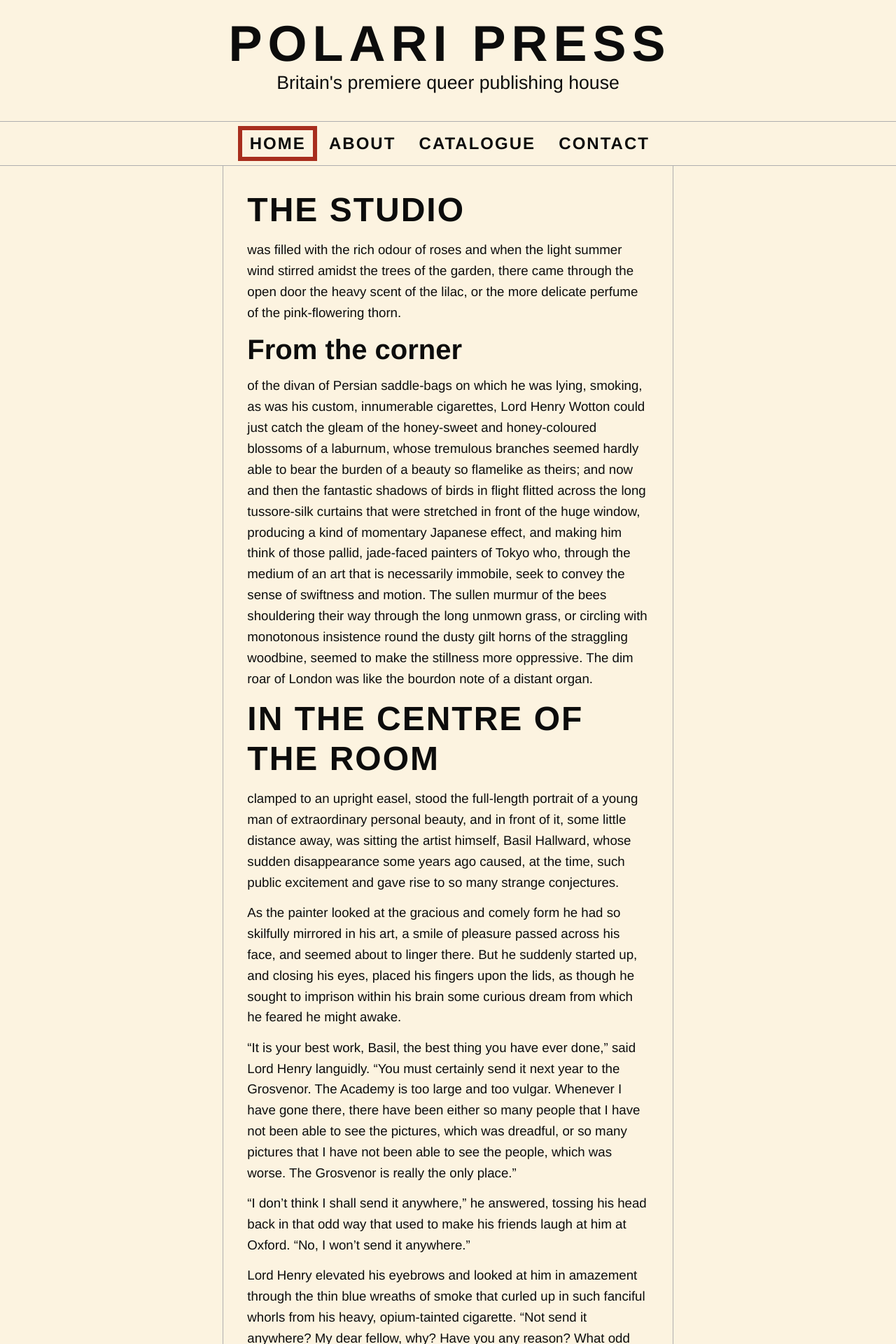
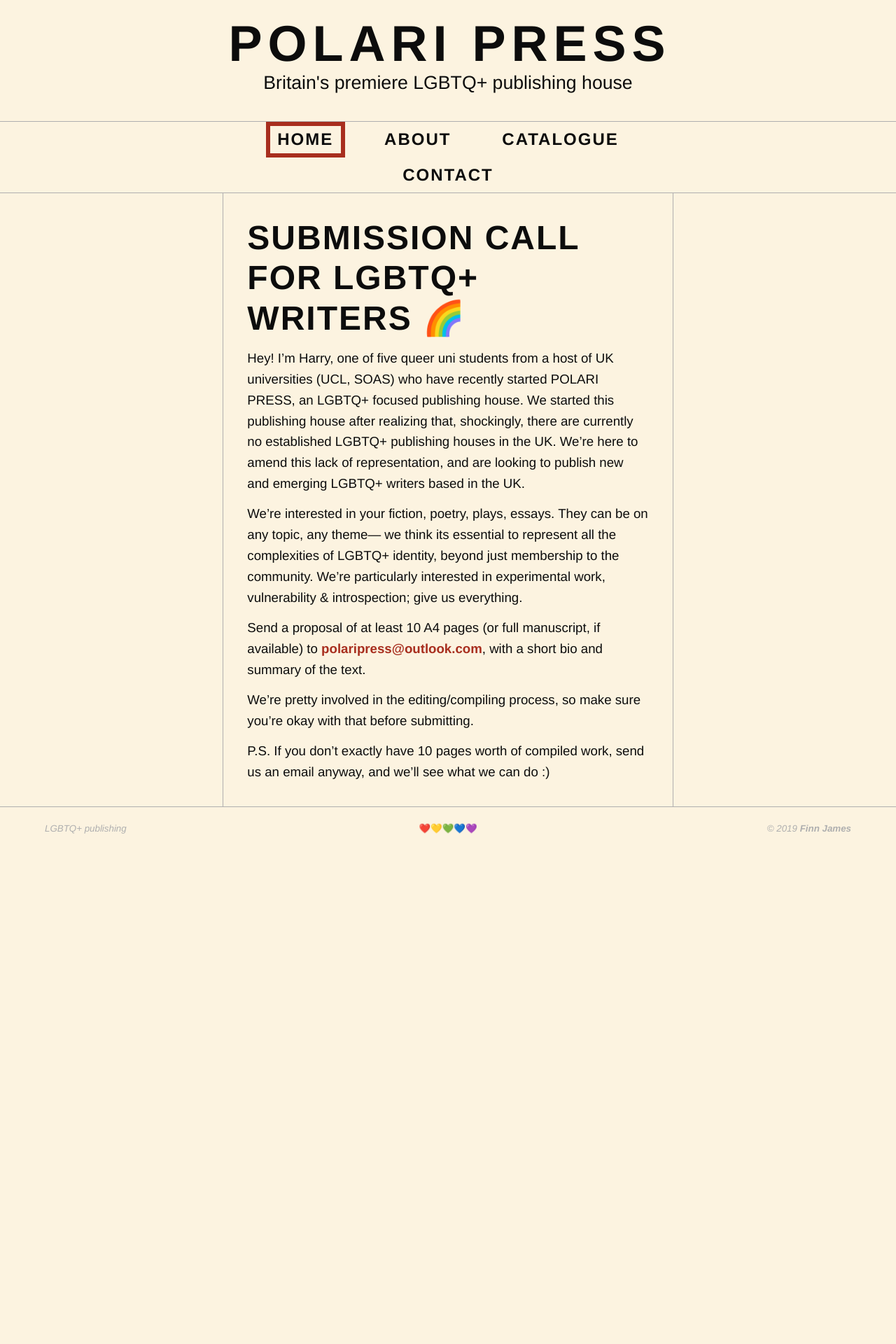
Before and after one commit to finnjames/polari-press, a Jekyll site: the page built from index.md, in a window 1280 px wide. Shown: the top 1920 px of the page at 70% size. Built offline with Jekyll 4.4.1, drawn with Linux system fonts in a browser that asks for light colours; some web fonts are replaced; after the commit the page ends 1215 px from its top, so only the background shows below that; some of the changed text lies outside the part shown.

Commit message:
lgbtq+ lgbtq+ lgbtq+

```diff
--- a/_layouts/base.html
+++ b/_layouts/base.html
@@ -13,7 +13,7 @@
   <link rel="stylesheet" href="https://use.typekit.net/zhp7lkl.css">
 
   <!-- favicon -->
-  <link rel="icon" href="{{ site.baseurl }}/assets/favicon.ico">
+  <!-- <link rel="icon" href="{{ site.baseurl }}/assets/favicon.ico"> -->
   <link rel="apple-touch-icon" sizes="180x180" href="{{ site.baseurl }}/assets/favicon/apple-touch-icon.png">
   <link rel="icon" type="image/png" sizes="32x32" href="{{ site.baseurl }}/assets/favicon/favicon-32x32.png">
   <link rel="icon" type="image/png" sizes="16x16" href="{{ site.baseurl }}/assets/favicon/favicon-16x16.png">
--- a/_layouts/default.html
+++ b/_layouts/default.html
@@ -8,7 +8,7 @@ layout: base
   </div> -->
   <div id="title">
     <a href="{{site.baseurl}}/">Polari Press</a>
-    <span class="center">Britain's premiere queer publishing house</span>
+    <span class="center">Britain's premiere LGBTQ+ publishing house</span>
   </div>
 </header>
 
@@ -30,7 +30,7 @@ layout: base
 
   <footer>
     <div id="footer_bar">
-      <div style="text-align: left">Queer publishing</div>
+      <div style="text-align: left">LGBTQ+ publishing</div>
       <div style="text-align: center; font-style: normal">❤️💛💚💙💜</div>
       <div style="text-align: right">&copy; 2019 <a style="color: inherit" href="https://radiolevity.com">Finn James</a></div>
     </div>
--- a/index.md
+++ b/index.md
@@ -4,31 +4,15 @@ title: Polari Press
 permalink: /
 ---
 
-### The studio
-was filled with the rich odour of roses and when the light summer wind stirred amidst the trees of the garden, there came through the open door the heavy scent of the lilac, or the more delicate perfume of the pink-flowering thorn.
+### SUBMISSION CALL FOR LGBTQ+ WRITERS 🌈
 
-#### From the corner
-of the divan of Persian saddle-bags on which he was lying, smoking, as was his custom, innumerable cigarettes, Lord Henry Wotton could just catch the gleam of the honey-sweet and honey-coloured blossoms of a laburnum, whose tremulous branches seemed hardly able to bear the burden of a beauty so flamelike as theirs; and now and then the fantastic shadows of birds in flight flitted across the long tussore-silk curtains that were stretched in front of the huge window, producing a kind of momentary Japanese effect, and making him think of those pallid, jade-faced painters of Tokyo who, through the medium of an art that is necessarily immobile, seek to convey the sense of swiftness and motion. The sullen murmur of the bees shouldering their way through the long unmown grass, or circling with monotonous insistence round the dusty gilt horns of the straggling woodbine, seemed to make the stillness more oppressive. The dim roar of London was like the bourdon note of a distant organ.
+Hey! I’m Harry, one of five queer uni students from a host of UK universities (UCL, SOAS) who have recently started POLARI PRESS, an LGBTQ+ focused publishing house. We started this publishing house after realizing that, shockingly, there are currently no established LGBTQ+ publishing houses in the UK.
+We’re here to amend this lack of representation, and are looking to publish new and emerging LGBTQ+ writers based in the UK.
 
-### In the centre of the room
-clamped to an upright easel, stood the full-length portrait of a young man of extraordinary personal beauty, and in front of it, some little distance away, was sitting the artist himself, Basil Hallward, whose sudden disappearance some years ago caused, at the time, such public excitement and gave rise to so many strange conjectures.
+We’re interested in your fiction, poetry, plays, essays. They can be on any topic, any theme— we think its essential to represent all the complexities of LGBTQ+ identity, beyond just membership to the community. We’re particularly interested in experimental work, vulnerability & introspection; give us everything.
 
-As the painter looked at the gracious and comely form he had so skilfully mirrored in his art, a smile of pleasure passed across his face, and seemed about to linger there. But he suddenly started up, and closing his eyes, placed his fingers upon the lids, as though he sought to imprison within his brain some curious dream from which he feared he might awake.
+Send a proposal of at least 10 A4 pages (or full manuscript, if available) to [polaripress@outlook.com](mailto:polaripress@outlook.com), with a short bio and summary of the text.
 
-"It is your best work, Basil, the best thing you have ever done," said Lord Henry languidly. "You must certainly send it next year to the Grosvenor. The Academy is too large and too vulgar. Whenever I have gone there, there have been either so many people that I have not been able to see the pictures, which was dreadful, or so many pictures that I have not been able to see the people, which was worse. The Grosvenor is really the only place."
+We’re pretty involved in the editing/compiling process, so make sure you’re okay with that before submitting.
 
-"I don't think I shall send it anywhere," he answered, tossing his head back in that odd way that used to make his friends laugh at him at Oxford. "No, I won't send it anywhere."
-
-Lord Henry elevated his eyebrows and looked at him in amazement through the thin blue wreaths of smoke that curled up in such fanciful whorls from his heavy, opium-tainted cigarette. "Not send it anywhere? My dear fellow, why? Have you any reason? What odd chaps you painters are! You do anything in the world to gain a reputation. As soon as you have one, you seem to want to throw it away. It is silly of you, for there is only one thing in the world worse than being talked about, and that is not being talked about. A portrait like this would set you far above all the young men in England, and make the old men quite jealous, if old men are ever capable of any emotion."
-
-"I know you will laugh at me," he replied, "but I really can't exhibit it. I have put too much of myself into it."
-
-### Lord Henry stretched himself out on the divan and laughed
-
-"Yes, I knew you would; but it is quite true, all the same."
-
-"Too much of yourself in it! Upon my word, Basil, I didn't know you were so vain; and I really can't see any resemblance between you, with your rugged strong face and your coal-black hair, and this young Adonis, who looks as if he was made out of ivory and rose-leaves. Why, my dear Basil, he is a Narcissus, and you—well, of course you have an intellectual expression and all that. But beauty, real beauty, ends where an intellectual expression begins. Intellect is in itself a mode of exaggeration, and destroys the harmony of any face. The moment one sits down to think, one becomes all nose, or all forehead, or something horrid. Look at the successful men in any of the learned professions. How perfectly hideous they are! Except, of course, in the Church. But then in the Church they don't think. A bishop keeps on saying at the age of eighty what he was told to say when he was a boy of eighteen, and as a natural consequence he always looks absolutely delightful. Your mysterious young friend, whose name you have never told me, but whose picture really fascinates me, never thinks. I feel quite sure of that. He is some brainless beautiful creature who should be always here in winter when we have no flowers to look at, and always here in summer when we want something to chill our intelligence. Don't flatter yourself, Basil: you are not in the least like him."
-
-"You don't understand me, Harry," answered the artist. "Of course I am not like him. I know that perfectly well. Indeed, I should be sorry to look like him. You shrug your shoulders? I am telling you the truth. There is a fatality about all physical and intellectual distinction, the sort of fatality that seems to dog through history the faltering steps of kings. It is better not to be different from one's fellows. The ugly and the stupid have the best of it in this world. They can sit at their ease and gape at the play. If they know nothing of victory, they are at least spared the knowledge of defeat. They live as we all should live—undisturbed, indifferent, and without disquiet. They neither bring ruin upon others, nor ever receive it from alien hands. Your rank and wealth, Harry; my brains, such as they are—my art, whatever it may be worth; Dorian Gray's good looks—we shall all suffer for what the gods have given us, suffer terribly."
-
-"Dorian Gray? Is that his name?" asked Lord Henry, walking across the studio towards Basil Hallward.
+P.S. If you don’t exactly have 10 pages worth of compiled work, send us an email anyway, and we’ll see what we can do :)
--- a/stylesheets/main.scss
+++ b/stylesheets/main.scss
@@ -42,11 +42,11 @@ p {
 }
 
 a {
-  color: $accent;
+  color: $red;
   text-decoration: none;
   font-weight: $boldweight;
   &:hover {
-    color: lighten($accent, 20%);
+    color: $blue;
   }
 }
 
@@ -80,7 +80,7 @@ header {
     a {
       padding: 0;
       margin-bottom: 8px;
-      font-size: 3.2rem;
+      font-size: 4.0rem;
       letter-spacing: 1px;
       text-transform: uppercase;
       line-height: 3.6rem;
@@ -142,15 +142,16 @@ nav {
   border-width: 1px 0;
   border-style: solid;
   border-color: $light_black;
-  height: 4.6rem;
+  // height: 4.6rem;
   display: flex;
   justify-content: center;
   #navbar {
     max-width: $content_width;
     width: 100%;
     display: flex;
+    flex-wrap: wrap;
     align-items: center;
-    justify-content: space-around;
+    justify-content: space-evenly;
     font-weight: $boldweight;
     font-size: 1.8rem;
     text-transform: uppercase;
@@ -159,6 +160,7 @@ nav {
       color: $black;
       opacity: 1;
       padding: 0 0.8rem;
+      // width: 50%;
       border: solid 6px transparent;
       &.active {
         // color: $white;
@@ -174,7 +176,11 @@ nav {
 
 @media (min-width: 550px) {
   #navbar {
+    flex-wrap: nowrap;
     font-size: 2.2rem;
+    a div {
+      width: auto;
+    }
   }
 }
 
```
Also changed, not shown: catalogue.md (+2 -2 lines), contact.md (+1 -1 lines).
